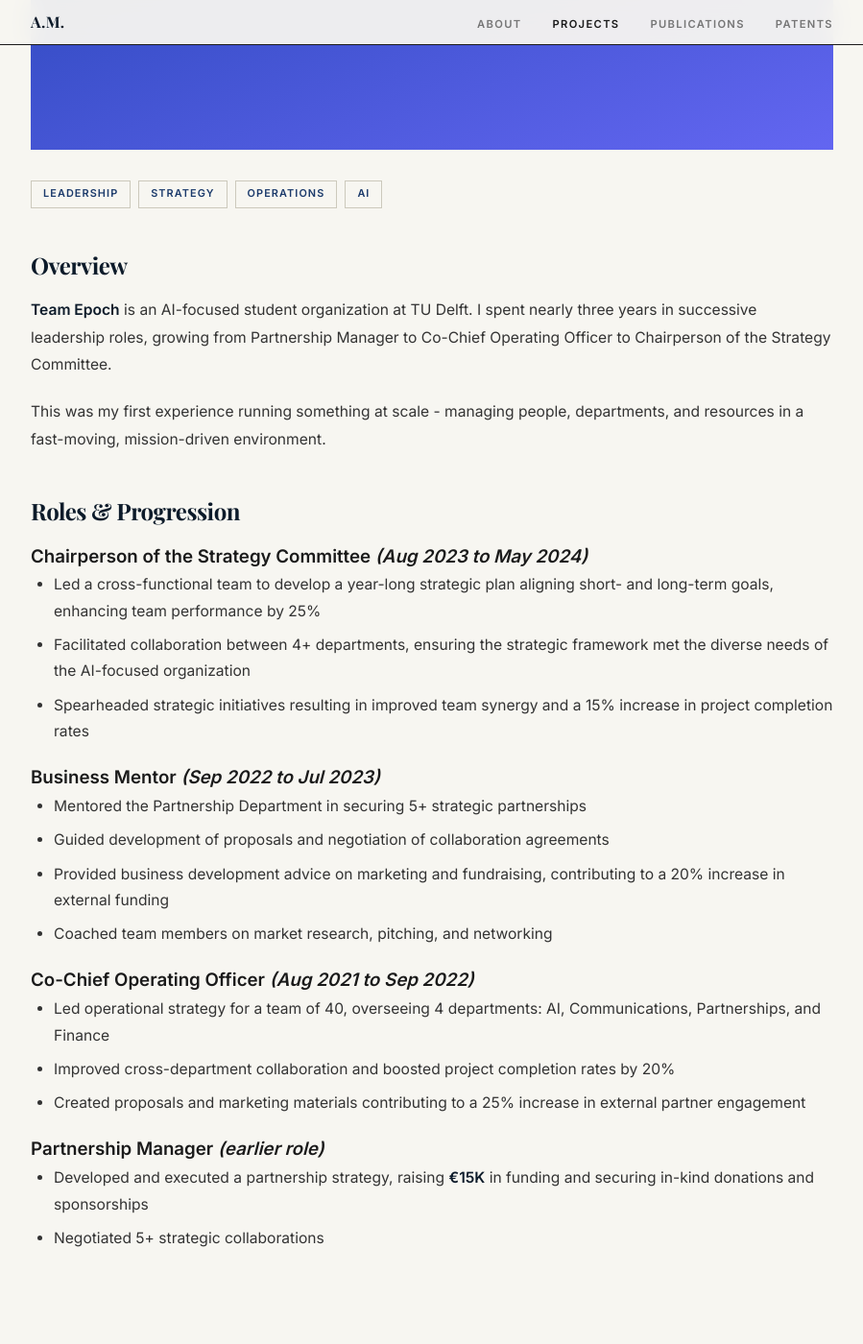
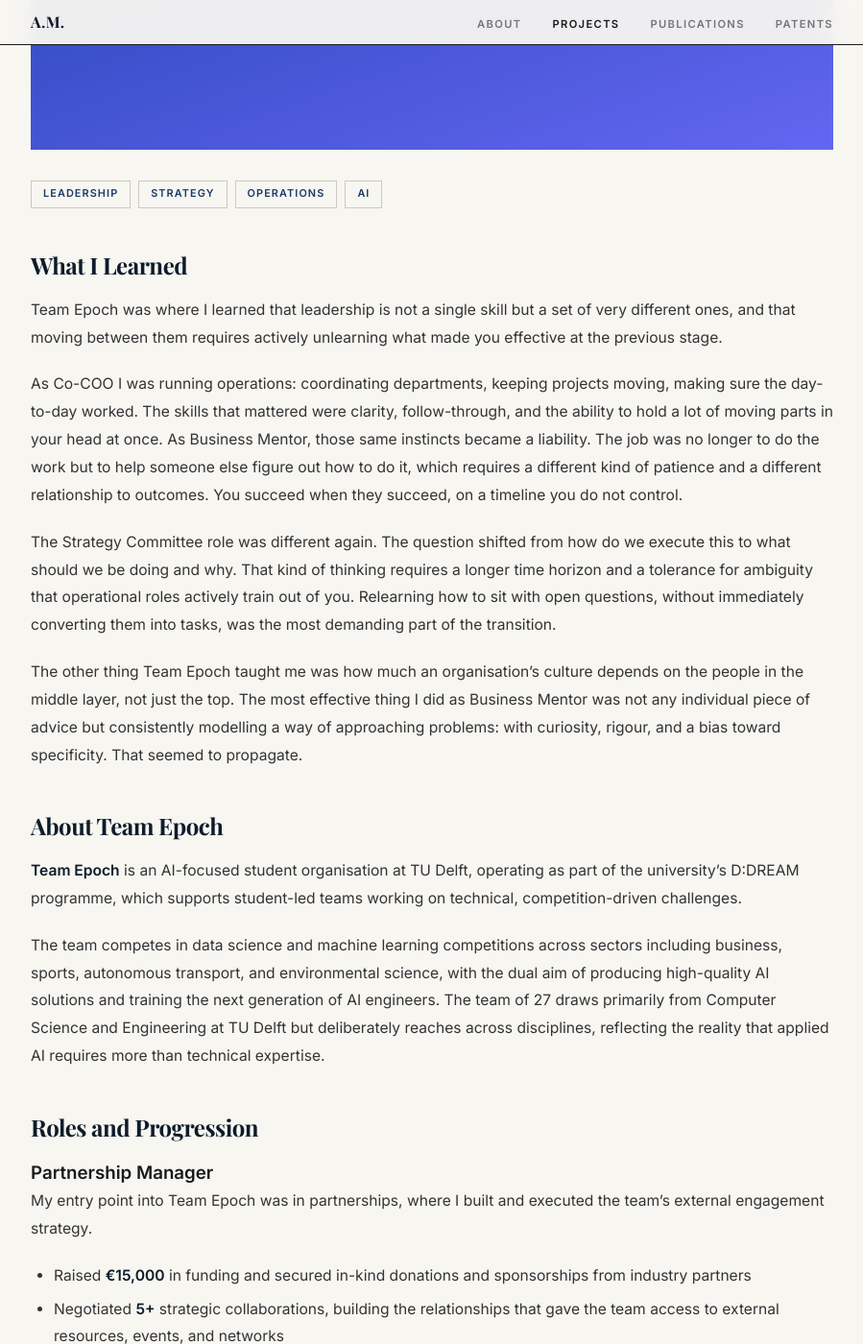
Before and after one commit to allimessinese/allimessinese.github.io, a Jekyll site: the page built from _projects/team-epoch.md, in a window 1280 px wide and 1400 px high, scrolled down 537 px. Shown: the whole window at 96% size, without its empty margins (190-1089 px from the left). Built offline with Jekyll 4.4.1, drawn with Linux system fonts in a browser that asks for light colours; some web fonts are replaced; some of the changed text lies outside the part shown.

Commit message:
Rewrite Team Epoch article with full content
Adds What I Learned first, About Team Epoch section, and properly
structured roles progression from Partnership Manager through Co-COO,
Business Mentor, to Chair of Strategy Committee.

Co-Authored-By: Claude Sonnet 4.6 <noreply@anthropic.com>

```diff
--- a/_projects/team-epoch.md
+++ b/_projects/team-epoch.md
@@ -3,39 +3,63 @@ title: "Team Epoch - Operations & Strategy"
 year: 2024
 role: "Co-COO → Business Mentor → Chair of Strategy Committee"
 institution: "Team Epoch, TU Delft"
-summary: "Held three successive leadership roles over nearly three years in an AI-focused student organization of 40 people - starting as Partnership Manager, rising to Co-COO overseeing 4 departments, then Business Mentor, and finally Chairperson of the Strategy Committee."
+summary: "Held three successive leadership roles over nearly three years in an AI-focused student organisation of 40 people, starting as Partnership Manager, rising to Co-COO overseeing 4 departments, then Business Mentor, and finally Chairperson of the Strategy Committee."
 tags: [leadership, strategy, operations, AI]
 gradient: grad-2
 category: startup
 city: "Delft"
 lat: 52.0116
 lng: 4.3571
+links:
+  - label: "Team Epoch"
+    url: "https://teamepoch.ai"
 ---
 
-## Overview
+## What I Learned
 
-**Team Epoch** is an AI-focused student organization at TU Delft. I spent nearly three years in successive leadership roles, growing from Partnership Manager to Co-Chief Operating Officer to Chairperson of the Strategy Committee.
+Team Epoch was where I learned that leadership is not a single skill but a set of very different ones, and that moving between them requires actively unlearning what made you effective at the previous stage.
 
-This was my first experience running something at scale - managing people, departments, and resources in a fast-moving, mission-driven environment.
+As Co-COO I was running operations: coordinating departments, keeping projects moving, making sure the day-to-day worked. The skills that mattered were clarity, follow-through, and the ability to hold a lot of moving parts in your head at once. As Business Mentor, those same instincts became a liability. The job was no longer to do the work but to help someone else figure out how to do it, which requires a different kind of patience and a different relationship to outcomes. You succeed when they succeed, on a timeline you do not control.
 
-## Roles & Progression
+The Strategy Committee role was different again. The question shifted from how do we execute this to what should we be doing and why. That kind of thinking requires a longer time horizon and a tolerance for ambiguity that operational roles actively train out of you. Relearning how to sit with open questions, without immediately converting them into tasks, was the most demanding part of the transition.
+
+The other thing Team Epoch taught me was how much an organisation's culture depends on the people in the middle layer, not just the top. The most effective thing I did as Business Mentor was not any individual piece of advice but consistently modelling a way of approaching problems: with curiosity, rigour, and a bias toward specificity. That seemed to propagate.
+
+## About Team Epoch
+
+**Team Epoch** is an AI-focused student organisation at TU Delft, operating as part of the university's D:DREAM programme, which supports student-led teams working on technical, competition-driven challenges.
+
+The team competes in data science and machine learning competitions across sectors including business, sports, autonomous transport, and environmental science, with the dual aim of producing high-quality AI solutions and training the next generation of AI engineers. The team of 27 draws primarily from Computer Science and Engineering at TU Delft but deliberately reaches across disciplines, reflecting the reality that applied AI requires more than technical expertise.
+
+## Roles and Progression
+
+### Partnership Manager
+
+My entry point into Team Epoch was in partnerships, where I built and executed the team's external engagement strategy.
+
+- Raised **€15,000** in funding and secured in-kind donations and sponsorships from industry partners
+- Negotiated **5+** strategic collaborations, building the relationships that gave the team access to external resources, events, and networks
+
+### Co-Chief Operating Officer *(Aug 2021 to Sep 2022)*
+
+As Co-COO I took on operational responsibility for the full organisation: a team of 40 across four departments (AI, Communications, Partnerships, and Finance).
+
+- Improved cross-department collaboration and boosted project completion rates by **20%**
+- Created proposals and marketing materials contributing to a **25%** increase in external partner engagement and visibility at networking events
+- Built the internal structures that allowed departments to operate with greater autonomy and coordination simultaneously
+
+### Business Mentor *(Sep 2022 to Jul 2023)*
+
+After stepping back from day-to-day operations, I moved into a mentoring role for the Partnership Department.
+
+- Mentored the team in securing **5+** strategic partnerships, guiding proposal development and negotiation
+- Provided business development guidance on marketing and fundraising strategy, contributing to a **20%** increase in external funding
+- Coached members on market research, pitching, and networking, improving partnership success rates by **15%**
 
 ### Chairperson of the Strategy Committee *(Aug 2023 to May 2024)*
-- Led a cross-functional team to develop a year-long strategic plan aligning short- and long-term goals, enhancing team performance by 25%
-- Facilitated collaboration between 4+ departments, ensuring the strategic framework met the diverse needs of the AI-focused organization
-- Spearheaded strategic initiatives resulting in improved team synergy and a 15% increase in project completion rates
 
-### Business Mentor *(Sep 2022 to Jul 2023)*
-- Mentored the Partnership Department in securing 5+ strategic partnerships
-- Guided development of proposals and negotiation of collaboration agreements
-- Provided business development advice on marketing and fundraising, contributing to a 20% increase in external funding
-- Coached team members on market research, pitching, and networking
+In my final role, I led the cross-functional effort to define and execute Team Epoch's year-long strategic direction.
 
-### Co-Chief Operating Officer *(Aug 2021 to Sep 2022)*
-- Led operational strategy for a team of 40, overseeing 4 departments: AI, Communications, Partnerships, and Finance
-- Improved cross-department collaboration and boosted project completion rates by 20%
-- Created proposals and marketing materials contributing to a 25% increase in external partner engagement
-
-### Partnership Manager *(earlier role)*
-- Developed and executed a partnership strategy, raising **€15K** in funding and securing in-kind donations and sponsorships
-- Negotiated 5+ strategic collaborations
+- Developed a strategic plan aligning short and long-term goals, enhancing team performance by **25%**
+- Facilitated collaboration across **4+** departments, ensuring the framework reflected the organisation's full range of needs
+- Drove strategic initiatives that improved team synergy and increased project completion rates by **15%**
```
